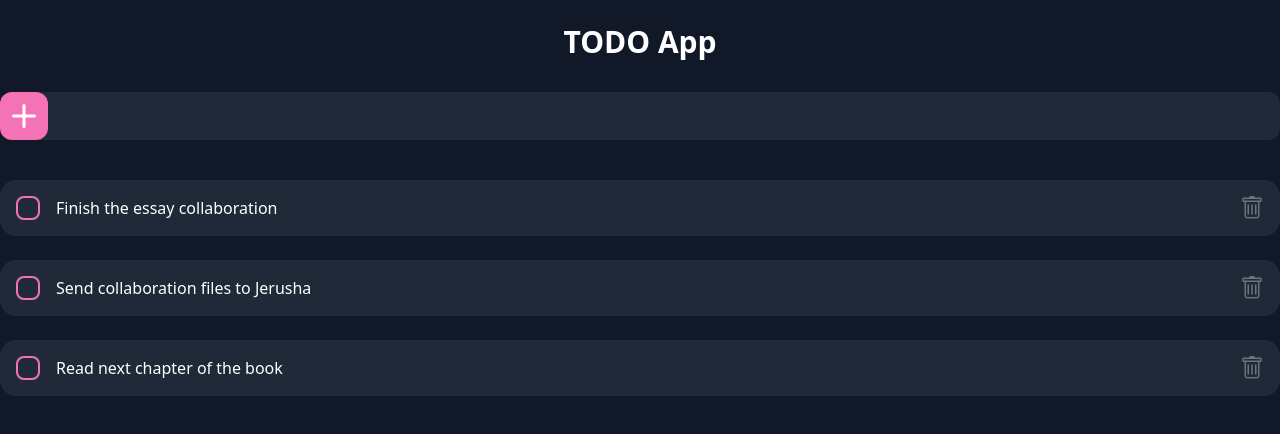
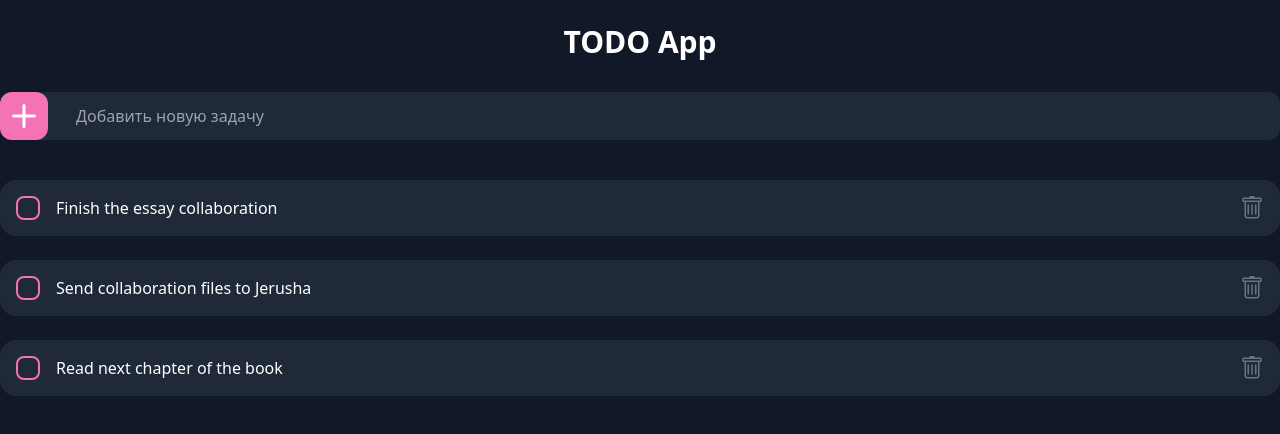
Before and after one commit to Maksimarus/TodoApp-React, a React (Create React App) app: page / in a window 1280 px wide. Shown: the top 434 px of the page. Built offline with nearby package versions, Linux system fonts and the light colour scheme.

Commit message:
refactor: добавить роутинг

```diff
--- a/package.json
+++ b/package.json
@@ -11,6 +11,7 @@
     "react": "^18.2.0",
     "react-dom": "^18.2.0",
     "react-icons": "^4.4.0",
+    "react-router-dom": "^6.3.0",
     "react-scripts": "5.0.1",
     "web-vitals": "^2.1.4"
   },
--- a/src/App.js
+++ b/src/App.js
@@ -1,54 +1,17 @@
 import React from 'react';
+import {BrowserRouter, Route, Routes} from 'react-router-dom';
 
 import Layout from './layout/Layout';
-import TodoItem from './components/TodoItem';
-import AddNewTodo from './components/AddNewTodo';
-
-import useTodos from './hooks/useTodos';
-import useDnD from './hooks/useDnD';
+import Main from './pages/Main';
 
 const App = () => {
-  const data = [
-    {
-      _id: 'gfg133',
-      title: 'Finish the essay collaboration',
-      isCompleted: false,
-    },
-    {
-      _id: 'gfgf111',
-      title: 'Send collaboration files to Jerusha',
-      isCompleted: false,
-    },
-    {
-      _id: '88ytt',
-      title: 'Read next chapter of the book',
-      isCompleted: false,
-    },
-  ];
-  const [todos, setTodos, changeTodo, deleteTodo, addTodo] = useTodos(data);
-  const [dragStartHandle, dragEndHandler, dragOverHandler, dropHandler] = useDnD(
-    todos,
-    setTodos,
-  );
-
   return (
     <Layout>
-      <div className="container mx-auto py-6">
-        <h1 className="text-center font-bold text-3xl mb-8">TODO App</h1>
-        <AddNewTodo addTodo={addTodo} />
-        {todos.map(todo => (
-          <TodoItem
-            dragStartHandle={dragStartHandle}
-            dragEndHandler={dragEndHandler}
-            dragOverHandler={dragOverHandler}
-            dropHandler={dropHandler}
-            key={todo._id}
-            todo={todo}
-            changeTodo={changeTodo}
-            deleteTodo={deleteTodo}
-          />
-        ))}
-      </div>
+      <BrowserRouter>
+        <Routes>
+          <Route path="/" element={<Main />} />
+        </Routes>
+      </BrowserRouter>
     </Layout>
   );
 };
--- a/src/components/AddNewTodo.jsx
+++ b/src/components/AddNewTodo.jsx
@@ -17,6 +17,7 @@ const AddNewTodo = ({addTodo}) => {
       <input
         className="w-full p-3 b-6 bg-gray-800 rounded-xl"
         type="text"
+        placeholder="Добавить новую задачу"
         value={value}
         onChange={e => setValue(e.target.value)}
         onKeyUp={e => e.key === 'Enter' && addNewTodo()}
--- a/src/layout/Layout.jsx
+++ b/src/layout/Layout.jsx
@@ -1,7 +1,14 @@
 import React from 'react';
 
 const Layout = ({children}) => {
-  return <div className="mx-auto bg-gray-900 h-screen text-white">{children}</div>;
+  return (
+    <div className="mx-auto bg-gray-900 h-screen text-white">
+      <div className="container mx-auto py-6">
+        <h1 className="text-center font-bold text-3xl mb-8">TODO App</h1>
+        {children}
+      </div>
+    </div>
+  );
 };
 
 export default Layout;
--- /dev/null
+++ b/src/pages/Main.jsx
@@ -0,0 +1,53 @@
+import React from 'react';
+
+import TodoItem from '../components/TodoItem';
+import AddNewTodo from '../components/AddNewTodo';
+
+import useTodos from '../hooks/useTodos';
+import useDnD from '../hooks/useDnD';
+
+const Main = () => {
+  const data = [
+    {
+      _id: 'gfg133',
+      title: 'Finish the essay collaboration',
+      isCompleted: false,
+    },
+    {
+      _id: 'gfgf111',
+      title: 'Send collaboration files to Jerusha',
+      isCompleted: false,
+    },
+    {
+      _id: '88ytt',
+      title: 'Read next chapter of the book',
+      isCompleted: false,
+    },
+  ];
+
+  const [todos, setTodos, changeTodo, deleteTodo, addTodo] = useTodos(data);
+  const [dragStartHandle, dragEndHandler, dragOverHandler, dropHandler] = useDnD(
+    todos,
+    setTodos,
+  );
+
+  return (
+    <>
+      <AddNewTodo addTodo={addTodo} />
+      {todos.map(todo => (
+        <TodoItem
+          dragStartHandle={dragStartHandle}
+          dragEndHandler={dragEndHandler}
+          dragOverHandler={dragOverHandler}
+          dropHandler={dropHandler}
+          key={todo._id}
+          todo={todo}
+          changeTodo={changeTodo}
+          deleteTodo={deleteTodo}
+        />
+      ))}
+    </>
+  );
+};
+
+export default Main;
```
Also changed, not shown: 1 other file (tests, documents, lock files or other folders).
